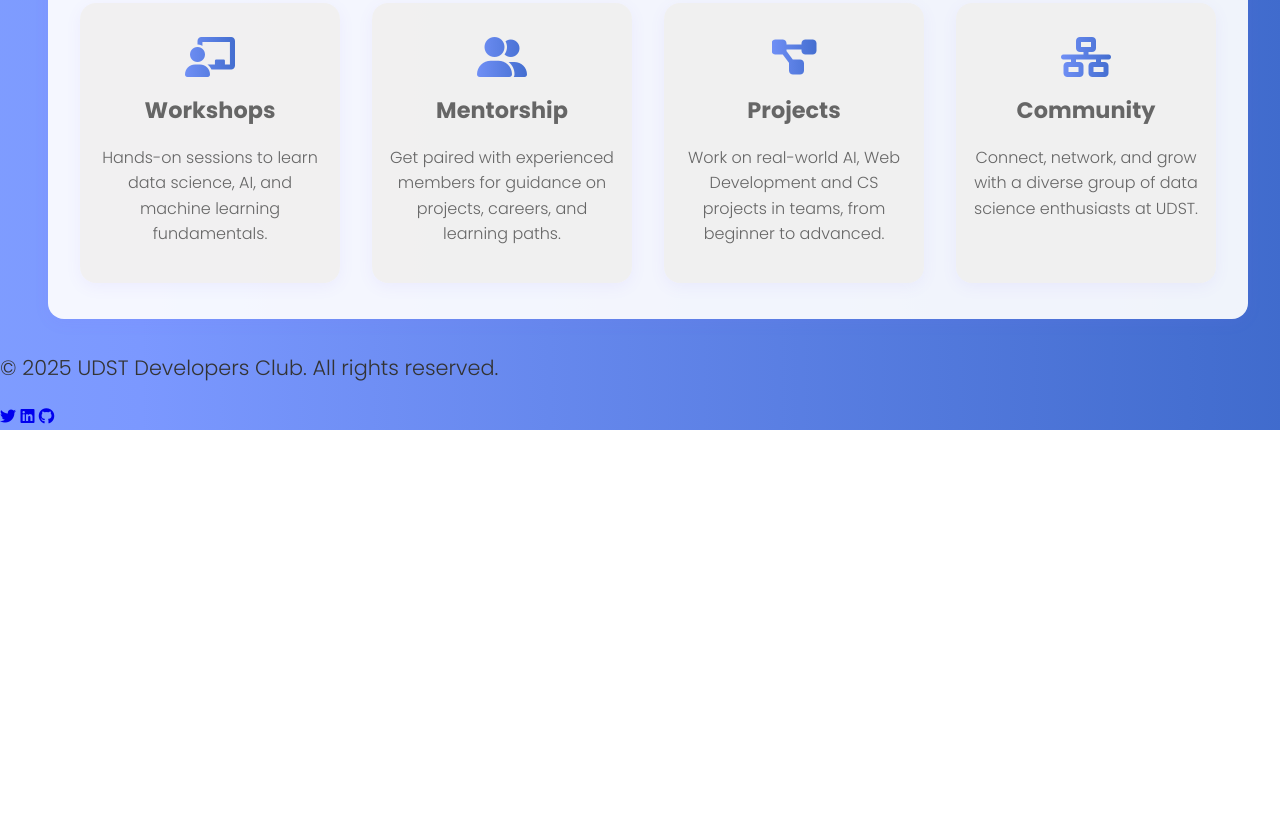
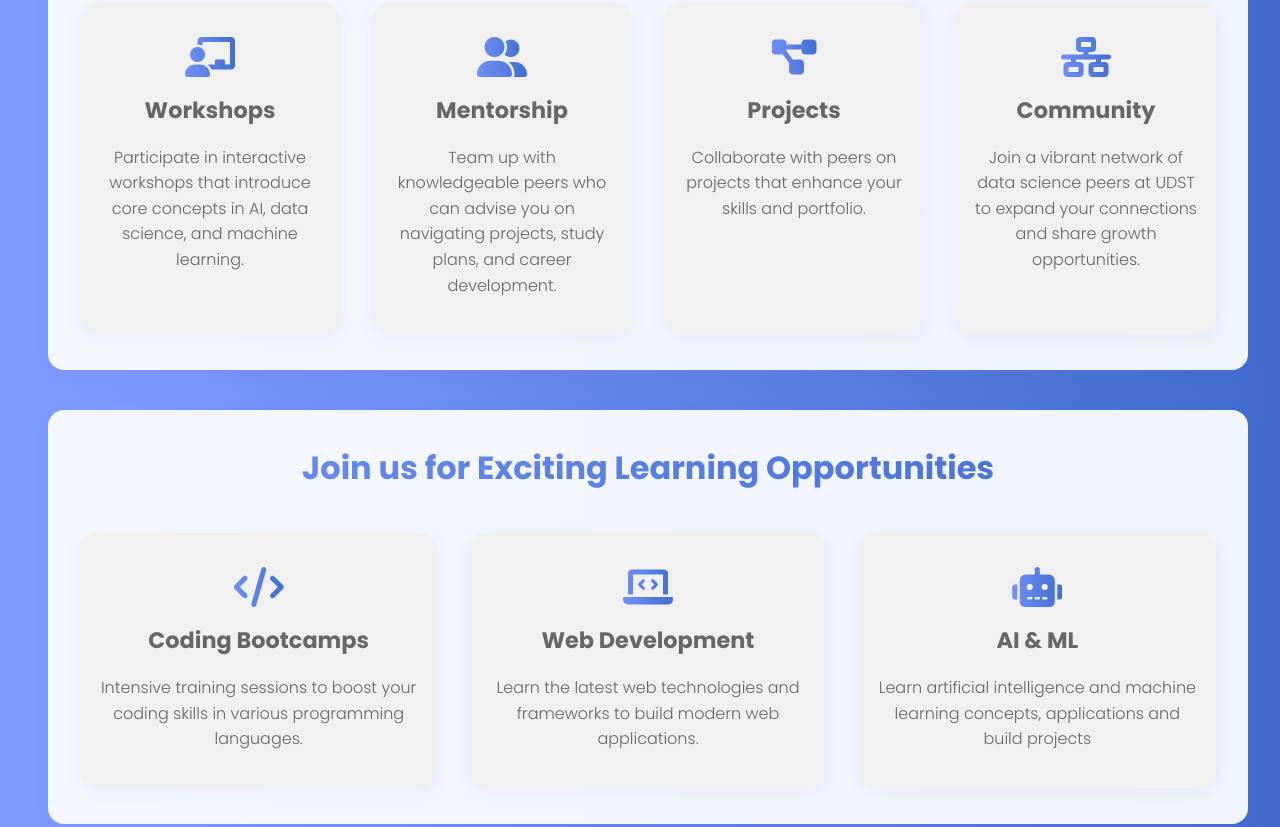
Before and after one commit to syedahmedkhaderi/UDST-Developer-Club-Official-Website, a plain HTML site: page index.html in a window 1280 px wide. Shown: the part 808-1635 px from the top of the page. Before the commit the page ends 1238 px from the top, so only its background shows below. Drawn offline with Linux system fonts and the light colour scheme; a web font is replaced by a local one.

Commit message:
Main Page Created

```diff
--- a/index.html
+++ b/index.html
@@ -34,10 +34,10 @@
         <section class="hero">
             <div class="left">
                 <h2>Welcome to Our Developer Community</h2>
-                <p>The UDST Developer Club or the UDC is a student organization focusing on making a positive impact in the tech community at our university. We aim to provide resources, support, and networking opportunities for all students interested in technology and development.</p>
+                <p>The UDST Developer Club or the UDC is a student organization at UDST focusing on making a positive impact in the tech community at our university. We aim to provide resources, support, and networking opportunities for all students interested in technology and development.</p>
                 <div class="h-buttons">
-                    <a href="./pages/join.html" class="btn">Join Us</a>
-                    <a href="./pages/about.html" class="btn">Learn More</a>
+                    <a href="./pages/join.html" class="btn-1">Join Us</a>
+                    <a href="./pages/about.html" class="btn-2">Learn More</a>
                 </div>
             </div>
             <div class="right">
@@ -57,29 +57,57 @@
                 <div class="committeeCard">
                     <i class="fa-solid fa-chalkboard-user"></i>
                     <h3>Workshops</h3>
-                    <p>Hands-on sessions to learn data science, AI, and machine learning fundamentals.</p>
+                    <p>Participate in interactive workshops that introduce core concepts in AI, data science, and machine learning.</p>
                 </div>
 
                 <div class="committeeCard">
                     <i class="fa-solid fa-user-group"></i>
                     <h3>Mentorship</h3>
-                    <p>Get paired with experienced members for guidance on projects, careers, and learning paths.</p>
+                    <p>Team up with knowledgeable peers who can advise you on navigating projects, study plans, and career development.</p>
                 </div>
 
                 <div class="committeeCard">
                     <i class="fa-solid fa-diagram-project"></i>
                     <h3>Projects</h3>
-                    <p>Work on real-world AI, Web Development and CS projects in teams, from beginner to advanced.</p>
+                    <p>Collaborate with peers on projects that enhance your skills and portfolio.</p>
                 </div>
 
                 <div class="committeeCard">
                     <i class="fa-solid fa-network-wired"></i>
                     <h3>Community</h3>
-                    <p>Connect, network, and grow with a diverse group of data science enthusiasts at UDST.</p>
+                    <p>Join a vibrant network of data science peers at UDST to expand your connections and share growth opportunities.</p>
                 </div>
             </div>
         </section>
 
+        <!-- this is the features section -->
+        <section class="features">
+            <h2>Join us for Exciting Learning Opportunities</h2>
+            <div class="box">
+                <div class="featureCard">
+                    <i class="fa-solid fa-code"></i>
+                    <h3>Coding Bootcamps</h3>
+                    <p>Intensive training sessions to boost your coding skills in various programming languages.</p>
+                </div>
+
+                <div class="featureCard">
+                    <i class="fa-solid fa-laptop-code"></i>
+                    <h3>Web Development</h3>
+                    <p>Learn the latest web technologies and frameworks to build modern web applications.</p>
+                </div>
+
+                <div class="featureCard">
+                    <i class="fa-solid fa-robot"></i>
+                    <h3>AI & ML</h3>
+                    <p>Learn artificial intelligence and machine learning concepts, applications and build projects</p>
+                </div>
+            </div>
+
+        </section>
+
+
+
+        <!-- this is the footer section -->
         <footer>
             <div class="footerContent">
                 <p>&copy; 2025 UDST Developers Club. All rights reserved.</p>
--- a/styles.css
+++ b/styles.css
@@ -76,8 +76,14 @@ nav {
     background-clip: text;
     color: transparent;
     animation: mygradient 18s ease infinite;
-    margin-left: 20px;
     font-weight: bold;
+}
+.dawa h1 a:hover{
+    background: none;
+    -webkit-background-clip: initial;
+    background-clip: initial;
+    -webkit-text-fill-color: #666;
+    color: #666;
 }
 
 @keyframes mygradient {
@@ -115,6 +121,22 @@ nav .seeda .one{
     box-shadow: 0 4px 16px 0 rgba(123,95,255,0.07);
     transition: background-color 0.3s ease;
     color: white;
+}
+
+.two:hover, .three:hover, .four:hover, .five:hover {
+    background: linear-gradient(270deg, #2355B4, #7b98ff, #a3c8ff, #2355B4);
+    background-size: 400% 400%;
+    animation: mygradient 18s ease infinite;
+    padding: 12px 25px;
+    border-radius: 30px;
+    font-weight: 500;
+    box-shadow: 0 4px 16px 0 rgba(123,95,255,0.07);
+    transition: background-color 0.3s ease;
+    color: white;
+}
+
+nav .seeda .one:hover{
+    color: black;
 }
 /* this is for the hero section */
 
@@ -192,6 +214,36 @@ nav .seeda .one{
     margin: 10px;
 }
 
+.left .btn-2{
+    background: rgba(240, 238, 236, 0.96);
+    color: #666;
+    box-shadow: 0 4px 16px 0 rgba(123,95,255,0.07);
+    animation: mygradient 18s ease infinite;
+}
+
+.left .btn-2:hover{
+    color: white;
+    background: linear-gradient(270deg, #0056f4, #5377fa, #4890fb, #0d54d9);
+    background-size: 400% 400%;
+    animation: mygradient 18s ease infinite;
+    padding: 12px 25px;
+    border-radius: 30px;
+    font-weight: 500;
+    box-shadow: 0 4px 16px 0 rgba(123,95,255,0.07);
+    transition: background-color 0.3s ease;
+}
+.left .btn-1:hover{
+    color: white;
+    background: linear-gradient(270deg, #0056f4, #5377fa, #4890fb, #0d54d9);
+    background-size: 400% 400%;
+    animation: mygradient 18s ease infinite;
+    padding: 12px 25px;
+    border-radius: 30px;
+    font-weight: 500;
+    box-shadow: 0 4px 16px 0 rgba(123,95,255,0.07);
+    transition: background-color 0.3s ease;
+}
+
 /* from here ill design the committees page */
 
 .committees {
@@ -201,7 +253,7 @@ nav .seeda .one{
     background: rgba(255,255,255,0.92);
     border-radius: 16px;
     box-shadow: 0 4px 16px 0 rgba(123,95,255,0.07);
-    margin: 2rem 2rem 2rem 3rem;
+    margin: 2rem 2rem 2.5rem 3rem;
     padding: 1rem;
     max-height: 1000px;
 
@@ -221,7 +273,7 @@ nav .seeda .one{
     border-radius: 16px;
     padding: 1rem;
     box-shadow: 0 4px 16px rgba(123,95,255,0.07);
-    flex: 3; /* helps cards fill evenly and stay spaced */
+    flex: 3;
     text-align: center;
 }
 
@@ -269,3 +321,105 @@ nav .seeda .one{
     animation: mygradient 18s ease infinite;
     margin-top: 1rem;
 }
+
+/* Now comes the footer of the website */
+footer {
+    background: rgba(255,255,255,0.92);
+    border-top: 1px solid #eee;
+    padding: 1rem 0;
+    text-align: center;
+}
+
+footer p {
+    color: #666;
+    margin: 0;
+}
+
+footer .socialLinks {
+    margin-top: 1rem;
+}
+
+footer .socialLinks a {
+    color: #666;
+    margin: 0 1rem;
+    text-decoration: none;
+    transition: color 0.3s ease;
+}
+
+footer .socialLinks a:hover {
+    color: #2355B4;
+}
+
+
+/* i forgot about the features section but here we go */
+.features {
+    max-width: 1250px;
+    padding: 0 1rem;
+    text-align: center;
+    background: rgba(255,255,255,0.92);
+    border-radius: 16px;
+    box-shadow: 0 4px 16px 0 rgba(123,95,255,0.07);
+    margin: 2rem 2rem 2.5rem 3rem;
+    padding: 1rem;
+    max-height: 1000px;
+}
+.box{
+    display: flex;
+    margin-top: 1.5rem;
+    max-height: 400px;
+    gap: 2rem;
+    padding: 1rem;
+    padding-bottom: 20px;
+}
+
+.featureCard{
+    background-color: rgba(240, 238, 236, 0.718);
+    border-radius: 16px;
+    padding: 1rem;
+    box-shadow: 0 4px 16px rgba(123,95,255,0.07);
+    flex: 3;
+    text-align: center;
+}
+
+.featureCard:hover {
+    transform: translateY(-5px);
+    box-shadow: 0 8px 24px rgba(123,95,255,0.12);
+    transition: all 0.3s ease;
+}
+
+.featureCard i {
+    font-size: 2.5rem;
+    background: linear-gradient(270deg, #2355B4, #7b98ff, #a3c8ff, #2355B4);
+    background-size: 600% 600%;
+    -webkit-background-clip: text;
+    -webkit-text-fill-color: transparent;
+    background-clip: text;
+    color: transparent;
+    animation: mygradient 18s ease infinite;
+    margin-bottom: 1rem;
+    padding-top: 18px;
+}
+
+.featureCard h3 {
+    color: #666;
+    margin-bottom: 1rem;
+    font-size: 1.4rem;
+}
+
+.featureCard p {
+    color: #666;
+    line-height: 1.6;
+    font-size: 1rem;
+}
+.features h2{
+    font-size: 2rem;
+    font-weight: 700;
+    background: linear-gradient(270deg, #2355B4, #7b98ff, #a3c8ff, #2355B4);
+    background-size: 600% 600%;
+    -webkit-background-clip: text;
+    -webkit-text-fill-color: transparent;
+    background-clip: text;
+    color: transparent;
+    animation: mygradient 18s ease infinite;
+    margin-top: 1rem;
+}
```
Also changed, not shown: pages/contact.html (+20 -0 lines), pages/events.html (+20 -0 lines), pages/members.html (+20 -0 lines), pages/membership.html (+20 -0 lines). Lines whose indentation alone changed are shown as unchanged.
